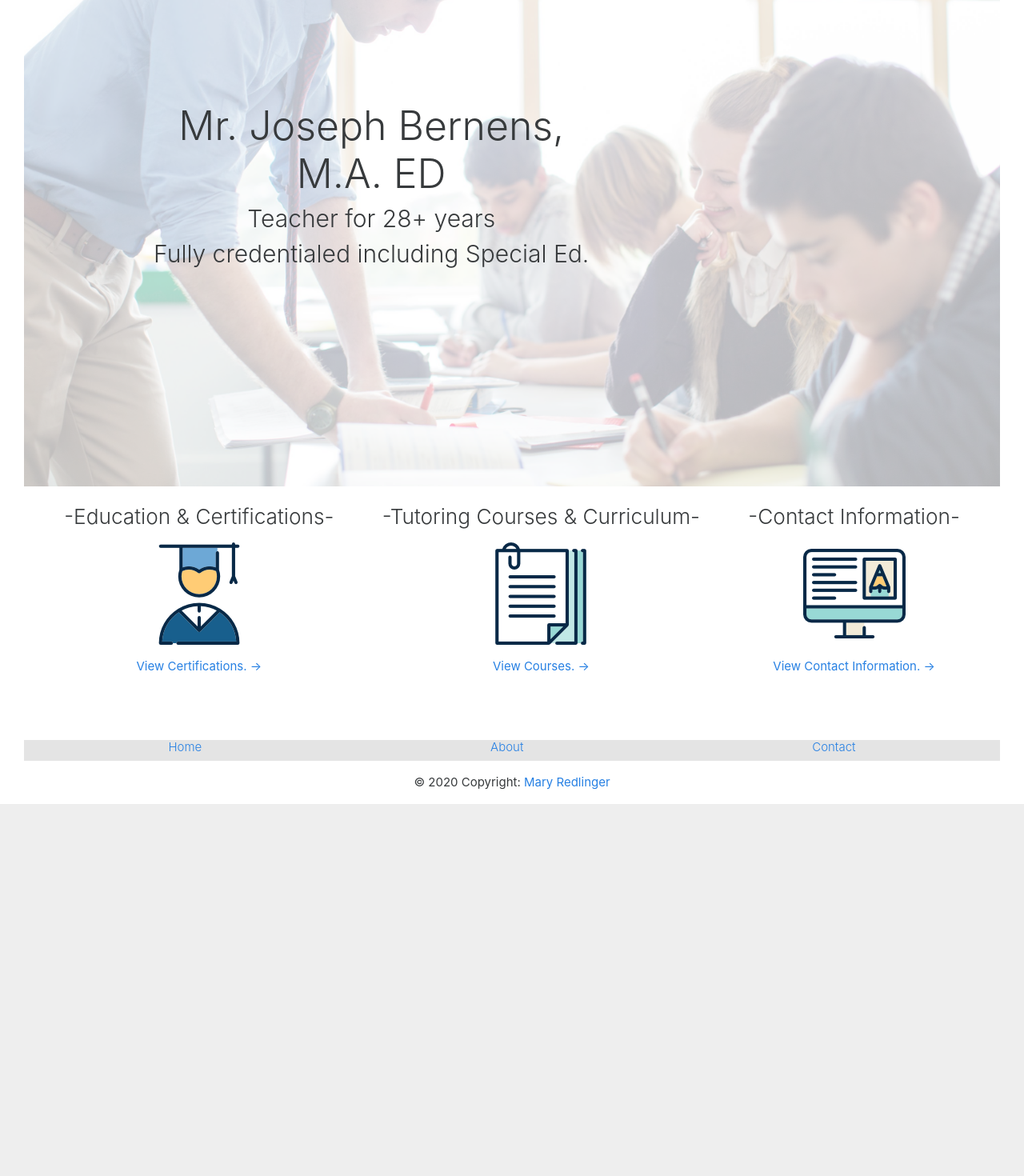
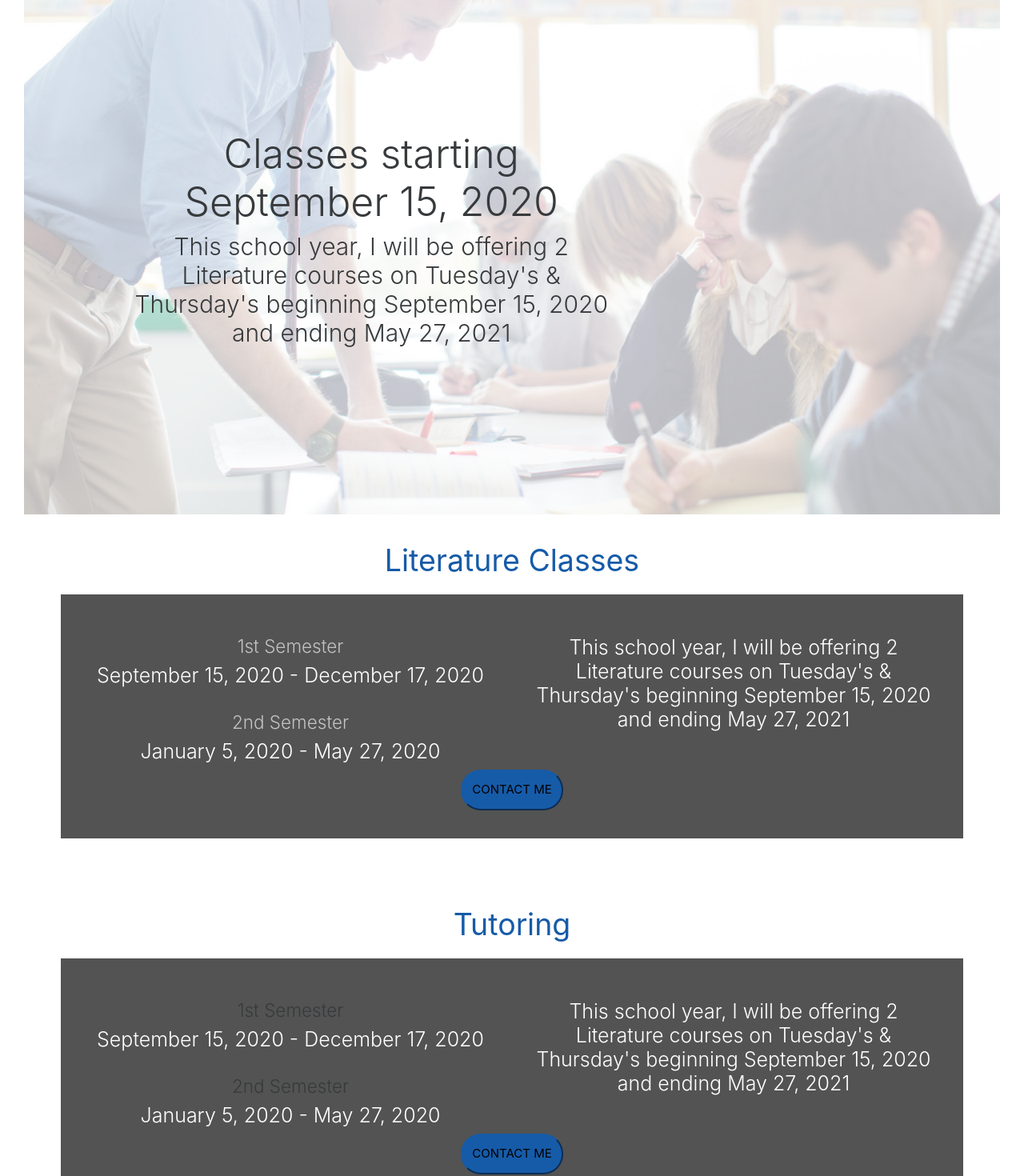
Before and after one commit to maryredlinger/joe-b-site, a React (Create React App) app: page / in a window 1280 px wide. Shown: the part 333-1803 px from the top of the page at 80% size. Before the commit the page ends 1338 px from the top, so only its background shows below. Built offline with nearby package versions, Linux system fonts and the light colour scheme.

Commit message:
home page stuff

```diff
--- a/src/App.css
+++ b/src/App.css
@@ -203,3 +203,43 @@ div.transbox {
 .homeh3{
   font-size: 30px;
 }
+
+.classesBox{
+  background-color: rgb(41, 41, 41, 0.8);
+  margin-right: 46px;
+  margin-left: 46px;
+  margin-top: 20px;
+  margin-bottom: 50px;
+  padding-top: 35px;
+  padding-bottom: 35px;
+  padding-right: 25px;
+  padding-left: 25px;
+}
+
+.classesText{
+  color: white;
+  font-size: 25px;
+}
+
+.topText{
+  color: rgb(22, 91, 168);
+  padding-top: 35px;
+}
+
+.classesFlex{
+  display: flex;
+  justify-content: space-around;
+}
+
+.classesButton{
+  background-color: rgb(22, 91, 168);
+  border-radius: 25px;
+  border-color:  rgb(22, 91, 168);
+  padding-top: 12px;
+  padding-bottom: 12px;
+  padding-right: 12px;
+  padding-left: 12px;
+}
+.semesterText{
+  color: rgba(255, 255, 255, 0.651);
+}
--- a/src/App.js
+++ b/src/App.js
@@ -19,8 +19,9 @@ function App() {
   return (
     <div className="App">
       <div className="headerPad">
-        <h1>Joe Bernens</h1>
-        <h3>Teacher, Tutor, Theologian</h3>
+        <h1>Mr. Joseph Bernens, M.A. ED</h1>
+        <h3>Teacher & Tutor for 28+ years</h3>
+        <h4>Fully credentialed including Special Ed.</h4>
       </div>
       <div>
         < NavBar />
--- a/src/pages/Home.js
+++ b/src/pages/Home.js
@@ -8,12 +8,44 @@ const Home = () => {
             <div className="imgContainer">
                 <img src="./teacher.jpg" className="HomeImg wrapper"></img>
                 <div className="imgOverlayer overlayer">
-                    <h2 className="homeh2">Mr. Joseph Bernens, M.A. ED</h2>
-                    <h3 className="homeh3">Teacher for 28+ years</h3>
-                    <h3 className="homeh3">Fully credentialed including Special Ed.</h3>
+                    <h2 className="homeh2">Classes starting September 15, 2020</h2>
+                    <h3 className="homeh3">This school year, I will be offering 2 Literature courses on Tuesday's & Thursday's beginning September 15, 2020 and ending May 27, 2021</h3>
                 </div>
             </div>
+            <h1 className="topText"><b>Literature Classes</b></h1>
+            <div className="classesBox">
+                <div className="row">
+                <div className="col-md-6 col-sm-12 mt-3">
+                <h4 className="semesterText">1st Semester</h4>
+                    <h2 className="classesText">September 15, 2020 - December 17, 2020</h2>
+                    <br></br>
+                    <h4 className="semesterText">2nd Semester</h4>
+                    <h2 className="classesText">January 5, 2020 - May 27, 2020</h2>
+                </div>
+                <div className="col-md-6 col-sm-12 mt-3 mb-3">
+                <h3 className="classesText">This school year, I will be offering 2 Literature courses on Tuesday's & Thursday's beginning September 15, 2020 and ending May 27, 2021</h3>
+                </div>
+                </div>
+                <button className="classesButton">CONTACT ME</button>
+            </div>
 
+            <h1 className="topText"><b>Tutoring</b></h1>
+            <div className="classesBox">
+                <div className="row">
+                <div className="col-md-6 col-sm-12 mt-3">
+                    <h4>1st Semester</h4>
+                    <h2 className="classesText">September 15, 2020 - December 17, 2020</h2>
+                    <br></br>
+                    <h4>2nd Semester</h4>
+
+                    <h2 className="classesText">January 5, 2020 - May 27, 2020</h2>
+                </div>
+                <div className="col-md-6 col-sm-12 mt-3 mb-3">
+                <h3 className="classesText">This school year, I will be offering 2 Literature courses on Tuesday's & Thursday's beginning September 15, 2020 and ending May 27, 2021</h3>
+                </div>
+                </div>
+                <button className="classesButton">CONTACT ME</button>
+            </div>
 
             <br></br>
             <div className="HomeDisplay">
```
